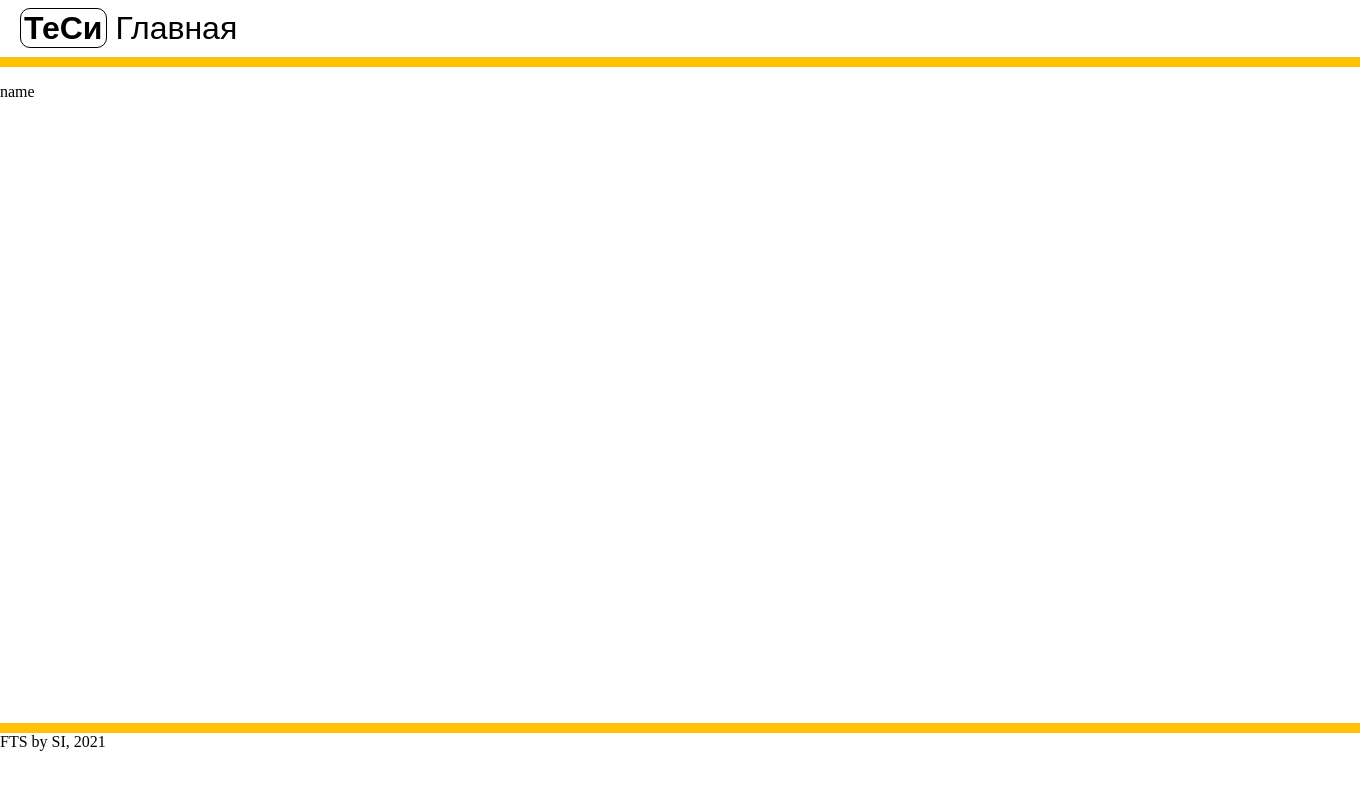
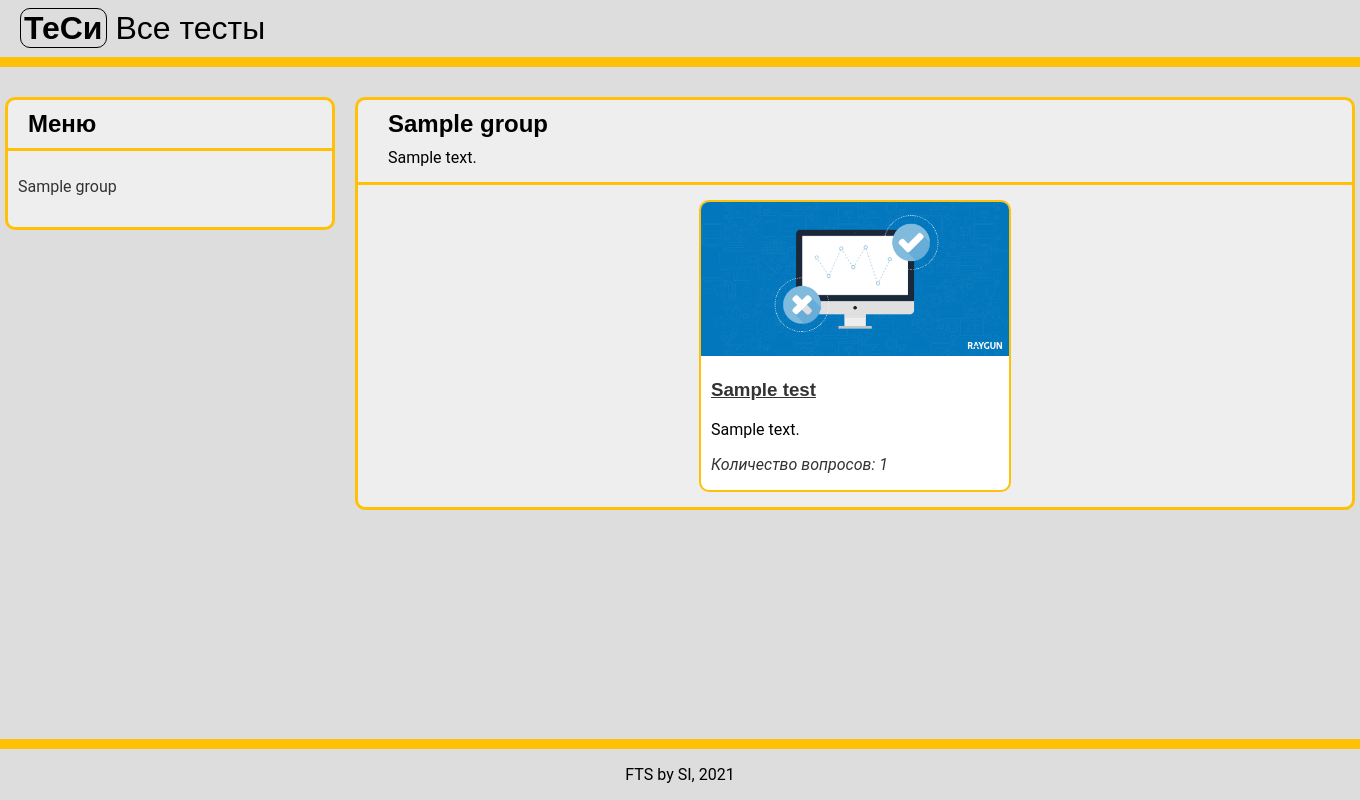
Before and after one commit to Cet500/FlaskTestingSystem, a Flask app: page / in a window 1360 px wide. Run offline with Flask 2, Linux system fonts and the light colour scheme; tables that the repository leaves empty hold one stand-in row (values such as "Sample post"); some libraries are stand-ins or nearby versions.

Commit message:
update application

```diff
--- a/app/__init__.py
+++ b/app/__init__.py
@@ -12,5 +12,6 @@ migrate = Migrate(app, db)
 moment = Moment(app)
 
 app.jinja_env.auto_reload = True
+app.config['TEMPLATES_AUTO_RELOAD'] = True
 
 from app import routes, models
--- a/app/routes.py
+++ b/app/routes.py
@@ -1,8 +1,23 @@
 from flask import render_template, url_for
 from app import app, db, moment
+from app.models import Group, Test
 
 
 @app.route('/')
 @app.route('/index')
 def index():
-    return render_template( "index.html", title = "Главная" )
+    groups = Group.query.all()
+
+    return render_template( "index.html", title = "Все тесты", menu = "Меню", groups = groups )
+
+
+@app.route('/test/<int:id>')
+def test(id):
+    test = Test.query.get(id)
+
+    return render_template( "test-base.html", title = f"Тесты / {test.name}", menu = "Вопросы", test = test )
+
+
+@app.route('/add')
+def add():
+    return 'ok'
--- a/app/static/css/min/global.min.css
+++ b/app/static/css/min/global.min.css
@@ -1 +1 @@
-.global__body{margin:0;padding:0;min-height:100vh}.global__header-title{margin:0;padding:10px 20px;font-family:Arial,sans-serif;font-weight:400;border-bottom:10px solid #ffc107}.global__header-title-prefix{padding:1px 3px;font-weight:700;border:1px solid #000;border-radius:10px}.global__main{min-height:80vh}.global__footer{border-top:10px solid #ffc107}
+.global__body{display:grid;grid-template-areas:"header header header header" "none1  aside  main   none2" "footer footer footer footer";grid-template-rows:auto 1fr auto;grid-template-columns:1fr auto auto 1fr;margin:0;padding:0;min-height:100vh;font-family:Roboto,sans-serif;background-color:#ddd}.global__header{grid-area:header}.global__header-title{margin:0;padding:10px 20px;font-family:Nunito,sans-serif;font-weight:400;border-bottom:10px solid #ffc107}.global__header-title-prefix{padding:1px 3px;font-weight:700;border-radius:10px;border:1px solid #000}.global__aside{grid-area:aside;width:350px}.global__aside-sidebar{margin:30px 20px 20px 0;border-radius:10px;background-color:#eee;border:3px solid #ffc107}.global__aside-sidebar-title{margin:0;padding:10px 20px;font-family:Nunito,sans-serif;border-bottom:3px solid #ffc107}.global__aside-sidebar-data{padding:10px}.global__menu{padding:0;list-style:none}.global__menu-numbered{padding:25px;list-style:decimal}.global__menu-item{padding-bottom:5px}.global__menu-link{text-decoration:none;color:#333}.global__menu-submenu{padding-left:20px}.global__menu-submenu-item-link{text-decoration:none;color:#333}.global__main{grid-area:main;width:1000px}.global__footer{grid-area:footer;border-top:10px solid #ffc107}.global__footer-author{text-align:center}
--- /dev/null
+++ b/app/static/css/min/index.min.css
@@ -0,0 +1 @@
+.index__section-group{display:flex;margin:30px 0;flex-direction:row;flex-wrap:wrap;justify-content:space-around;border-radius:10px;border:3px solid #ffc107;background-color:#eee}.index__section-group-title{width:100%;margin:0;padding:10px 30px;font-family:Nunito,sans-serif}.index__section-group-description{width:100%;margin:0;padding:0 30px 15px;overflow-wrap:anywhere;border-bottom:3px solid #ffc107}
--- /dev/null
+++ b/app/static/css/min/parts.min.css
@@ -0,0 +1 @@
+.parts__test{width:31%;margin:15px 0;border-radius:10px;border:2px solid #ffc107;background-color:#fff}.parts__test-image{width:100%;border-top-left-radius:8px;border-top-right-radius:8px}.parts__test-title{padding:0 10px;font-family:Nunito,sans-serif;overflow-wrap:anywhere}.parts__test-title-link{color:#333}.parts__test-desc{padding:0 10px;overflow-wrap:anywhere}.parts__test-info{padding:0 10px;font-style:italic;color:#333}
--- /dev/null
+++ b/app/static/css/page/test-base.css
@@ -0,0 +1,3 @@
+/* ------------------------------- page test-base ------------------------------- */
+
+/* -------------------- section group -------------------- */
--- a/app/templates/base.html
+++ b/app/templates/base.html
@@ -9,6 +9,7 @@
 		<link rel="icon" href="{{ url_for( 'static', filename = 'favicon.ico' ) }}" type="image/x-icon">
 
 		<link rel="stylesheet" href="{{ url_for( 'static', filename = 'css/min/global.min.css' ) }}">
+		<link rel="stylesheet" href="{{ url_for( 'static', filename = 'css/min/parts.min.css' ) }}">
 
 		{% block links %}{% endblock %}
 
@@ -22,12 +23,24 @@
 			<h1 class="global__header-title"><span class="global__header-title-prefix">ТеСи</span> {{ title }}</h1>
 		</header>
 
+		<aside class="global__aside">
+			<div class="global__aside-sidebar">
+				<h2 class="global__aside-sidebar-title">
+					{{ menu }}
+				</h2>
+
+				<div class="global__aside-sidebar-data">
+ 					{% block menu %}{% endblock %}
+				</div>
+			</div>
+		</aside>
+
 		<main class="global__main">
 			{% block content %}{% endblock %}
 		</main>
 
 		<footer class="global__footer">
-			FTS by SI, 2021
+			<p class="global__footer-author">FTS by SI, 2021</p>
 		</footer>
     </body>
 </html>
--- a/app/templates/index.html
+++ b/app/templates/index.html
@@ -1,12 +1,55 @@
 {% extends 'base.html' %}
+
+{% block links %}
+
+	<link rel="stylesheet" href="{{ url_for( 'static', filename = 'css/min/index.min.css' ) }}">
+
+{% endblock %}
+
+
+{% block menu %}
+
+	<ul class="global__menu">
+		{% for group in groups %}
+
+			<li class="global__menu-item">
+				<a class="global__menu-link"
+				   href="">{{ group.title }}</a>
+
+{#				<ul class="global__menu-submenu">#}
+{#					{% for test in group.tests %}#}
+{##}
+{#						<li class="global__menu-submenu-item">#}
+{#							<a class="global__menu-submenu-item-link"#}
+{#							   href="{{ url_for( 'test', id = test.id ) }}">{{ test.name }}</a>#}
+{#						</li>#}
+{##}
+{#					{% endfor %}#}
+{#				</ul>#}
+			</li>
+
+		{% endfor %}
+	</ul>
+
+{% endblock %}
 
 
 {% block content %}
 
-	<section>
-		<p>name</p>
+	{% for group in groups %}
 
+		<section class="index__section-group">
+			<h2 class="index__section-group-title">{{ group.title }}</h2>
 
-	</section>
+			<p class="index__section-group-description">{{ group.description }}</p>
+
+			{% for test in group.tests %}
+
+				{% include 'parts/test.html' %}
+
+			{% endfor %}
+		</section>
+
+	{% endfor %}
 
 {% endblock %}
--- /dev/null
+++ b/app/templates/parts/test.html
@@ -0,0 +1,18 @@
+<div class="parts__test">
+	<img class="parts__test-image"
+		 src="{{ url_for( 'static', filename = 'img/sys/tests.png' ) }}"
+		 alt="test section">
+
+	<h3 class="parts__test-title">
+		<a class="parts__test-title-link"
+		   href="{{ url_for( 'test', id = test.id ) }}">{{ test.name }}</a>
+	</h3>
+
+	<p class="parts__test-desc">
+		{{ test.description }}
+	</p>
+
+	<p class="parts__test-info">
+		Количество вопросов: {{ test.questions.count() }}
+	</p>
+</div>
```
Also changed, not shown: app/models.py (+15 -0 lines), app/static/css/page/index.css (added, +36 -0 lines), app/static/css/src/global.css (+81 -3 lines), app/static/css/src/parts.css (added, +41 -0 lines), app/templates/test-base.html (added, +30 -0 lines), app/tests.py (+24 -9 lines), app/static/css/min/test-base.min.css (added), app/static/img/sys/test.png (added), app/static/img/sys/tests.png (added).
